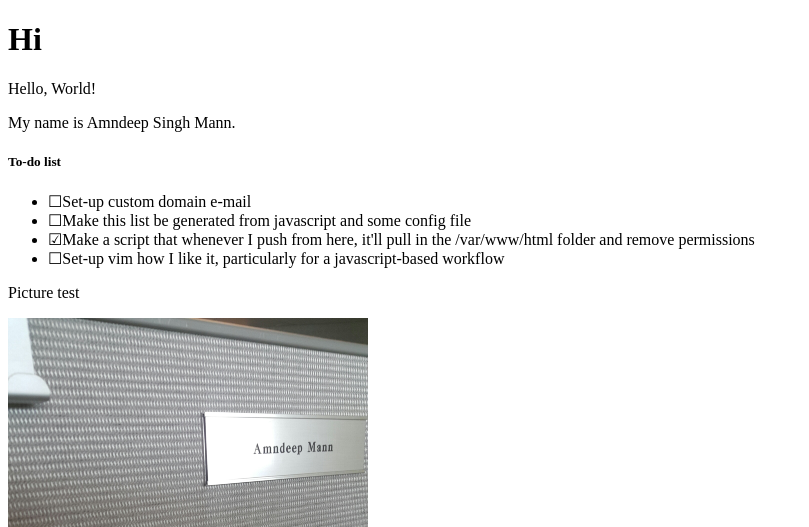
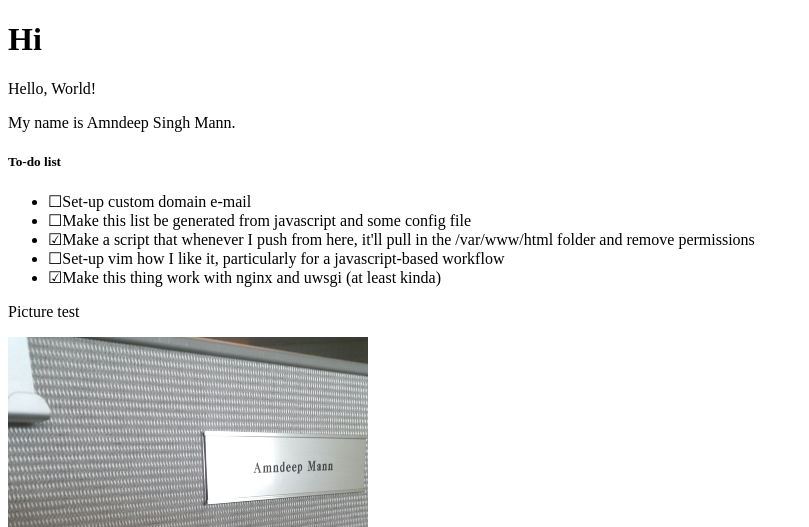
Before and after one commit to Amndeep7/amndeep.com, a Flask app: page / in a window 1280 px wide. Shown: the top 527 px of the page, without its empty margins (0-809 px from the left). Run offline with Flask 2, Linux system fonts and the light colour scheme.

Commit message:
Added architecture modifications to list

```diff
--- a/templates/index.html
+++ b/templates/index.html
@@ -14,6 +14,7 @@
 			<li>&#x2610Make this list be generated from javascript and some config file</li>
 			<li>&#x2611Make a script that whenever I push from here, it'll pull in the /var/www/html folder and remove permissions</li>
 			<li>&#x2610Set-up vim how I like it, particularly for a javascript-based workflow</li>
+			<li>&#x2611Make this thing work with nginx and uwsgi (at least kinda)</li>
 		</ul>
 		<p>Picture test</p>
 		<img src="{{ url_for('static', filename='img/square-cube-pun.jpg') }}" alt="I'm a square cause I work in a cube" height="640" width="360"/>
```
